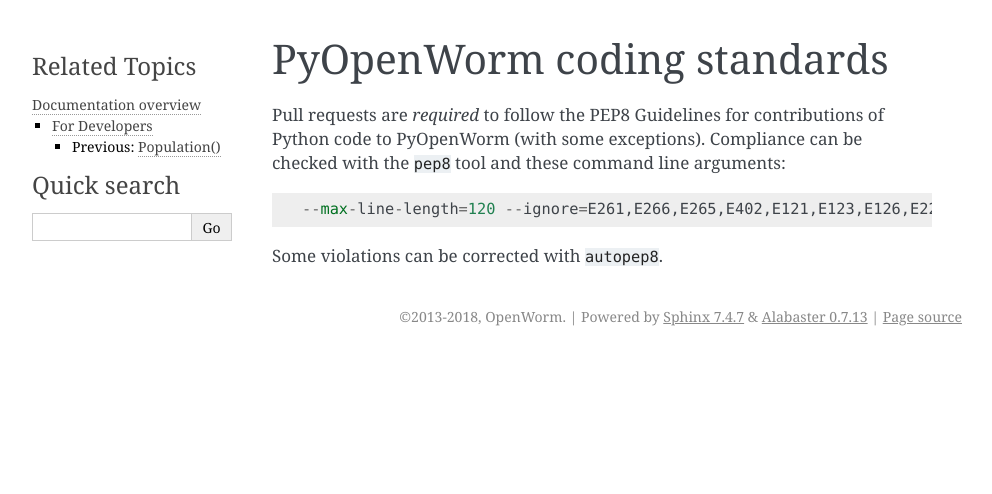
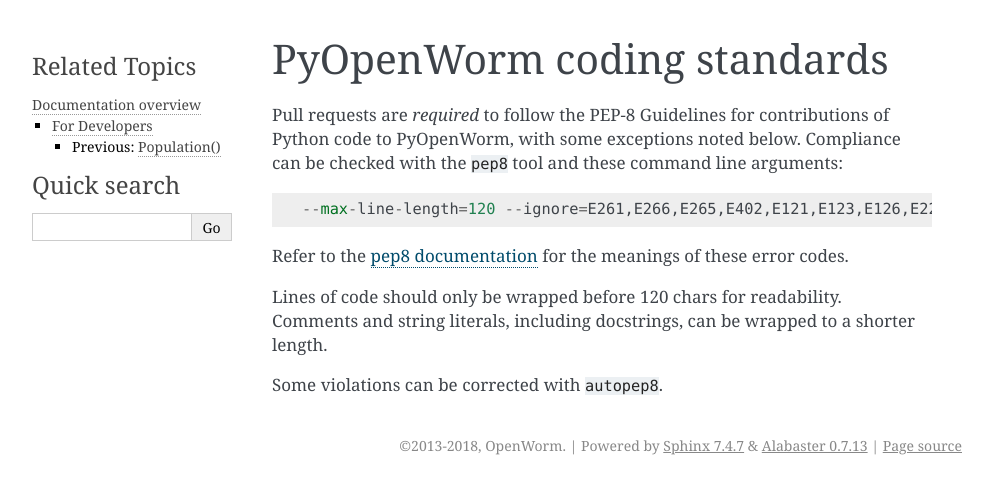
Before and after one commit to openworm/owmeta, a Sphinx documentation site: the page built from docs/coding_standards.rst, in a window 1280 px wide. Shown: the top 494 px of the page, without its empty margins (148-1140 px from the left). Built offline with Sphinx 7.4.7, drawn with Linux system fonts in a browser that asks for light colours.

Commit message:
Making a revision to coding standards

```diff
--- a/docs/coding_standards.rst
+++ b/docs/coding_standards.rst
@@ -3,10 +3,16 @@
 |pow| coding standards
 ========================================
 
-Pull requests are *required* to follow the PEP8 Guidelines for contributions of
-Python code to PyOpenWorm (with some exceptions). Compliance can be checked
-with the ``pep8`` tool and these command line arguments::
+Pull requests are *required* to follow the PEP-8 Guidelines for contributions of
+Python code to PyOpenWorm, with some exceptions noted below. Compliance can be
+checked with the ``pep8`` tool and these command line arguments::
 
     --max-line-length=120 --ignore=E261,E266,E265,E402,E121,E123,E126,E226,E24,E704
 
+Refer to the `pep8 documentation <http://pep8.readthedocs.io/en/release-1.7.x/intro.html#error-codes>`_
+for the meanings of these error codes.
+
+Lines of code should only be wrapped before 120 chars for readability. Comments
+and string literals, including docstrings, can be wrapped to a shorter length.
+
 Some violations can be corrected with ``autopep8``.
```
